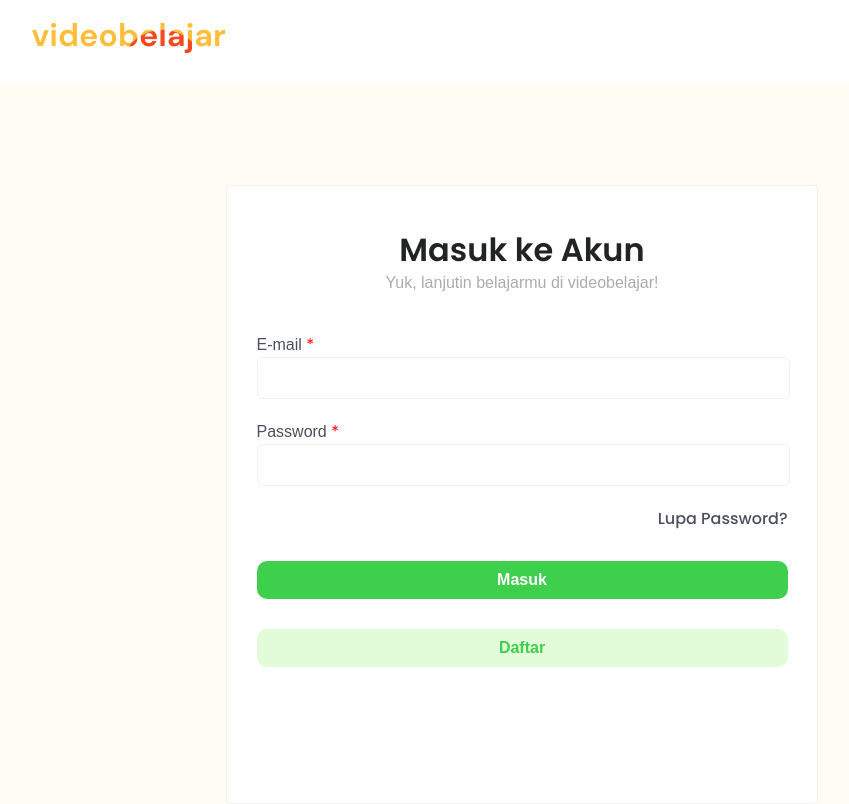
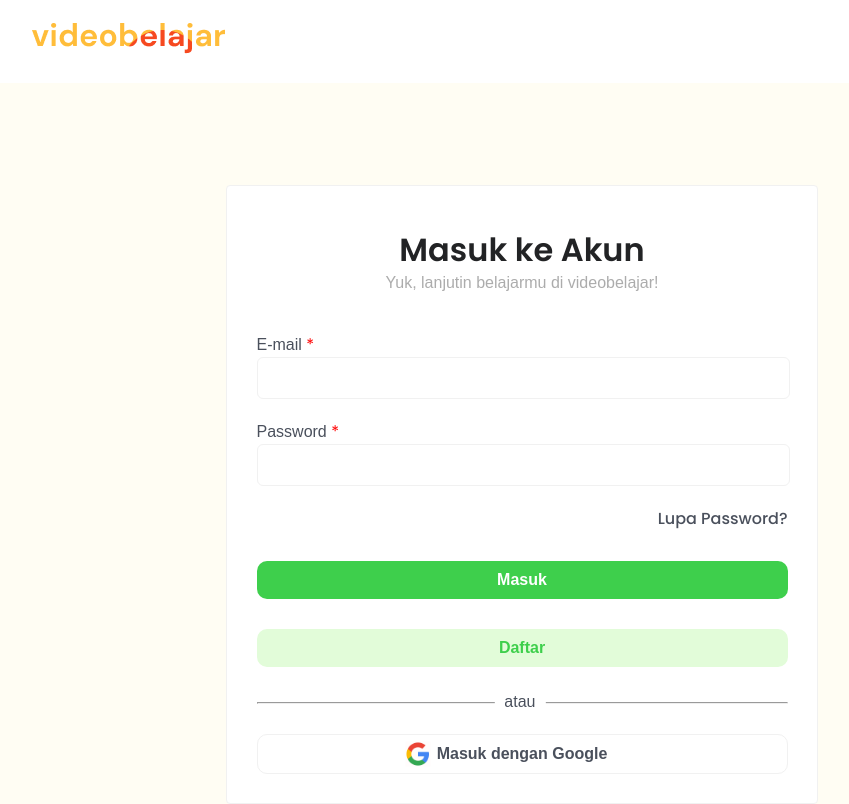
Before and after one commit to afa-cpu/edutech, a plain HTML site: page index.html in a window 1280 px wide. Shown: the whole page, without its empty margins (118-967 px from the left). Drawn offline with Linux system fonts and the light colour scheme.

Commit message:
added google btn and logo

```diff
--- a/index.html
+++ b/index.html
@@ -47,6 +47,16 @@
             <button>Daftar</button>
           </div>
         </div>
+
+        <div class="line">
+          <hr />
+          <p>atau</p>
+        </div>
+
+        <div class="login-google">
+          <button>Masuk dengan Google</button>
+          <img src="/img/google logo.png" alt="google-icon">
+        </div>
       </div>
     </div>
   </body>
--- a/style.css
+++ b/style.css
@@ -92,3 +92,38 @@ body {
   border: none;
   border-radius: 10px;
 }
+.line{
+  margin-top: 35px;
+}
+,line hr{
+  color: #f1f1f1;
+  position: relative;
+}
+.line p{
+  font-size: 16px;
+  font-family: sans-serif;
+  font-weight: 400;
+  color: #4a505c;
+  padding: 10px;
+  background: #ffffff;
+  position: absolute;
+  transform: translate(465%, -55%);
+}
+ .login-google button{
+  width: 100%;
+  margin-top: 30px;
+  border: 1px solid #f1f1f1;
+  border-radius: 10px;
+  font-size: 16px;
+  font-family: sans-serif;
+  font-weight: 700;
+  color: #4a505c;
+  padding: 10px;
+  background: #ffffff;
+  position: relative;
+ }
+ .login-google img{
+  width: 25px;
+  position: absolute;
+  transform: translate(-1530%, 150%);
+ }
```
Also changed, not shown: img/google logo.png (added). Lines whose indentation alone changed are shown as unchanged.
